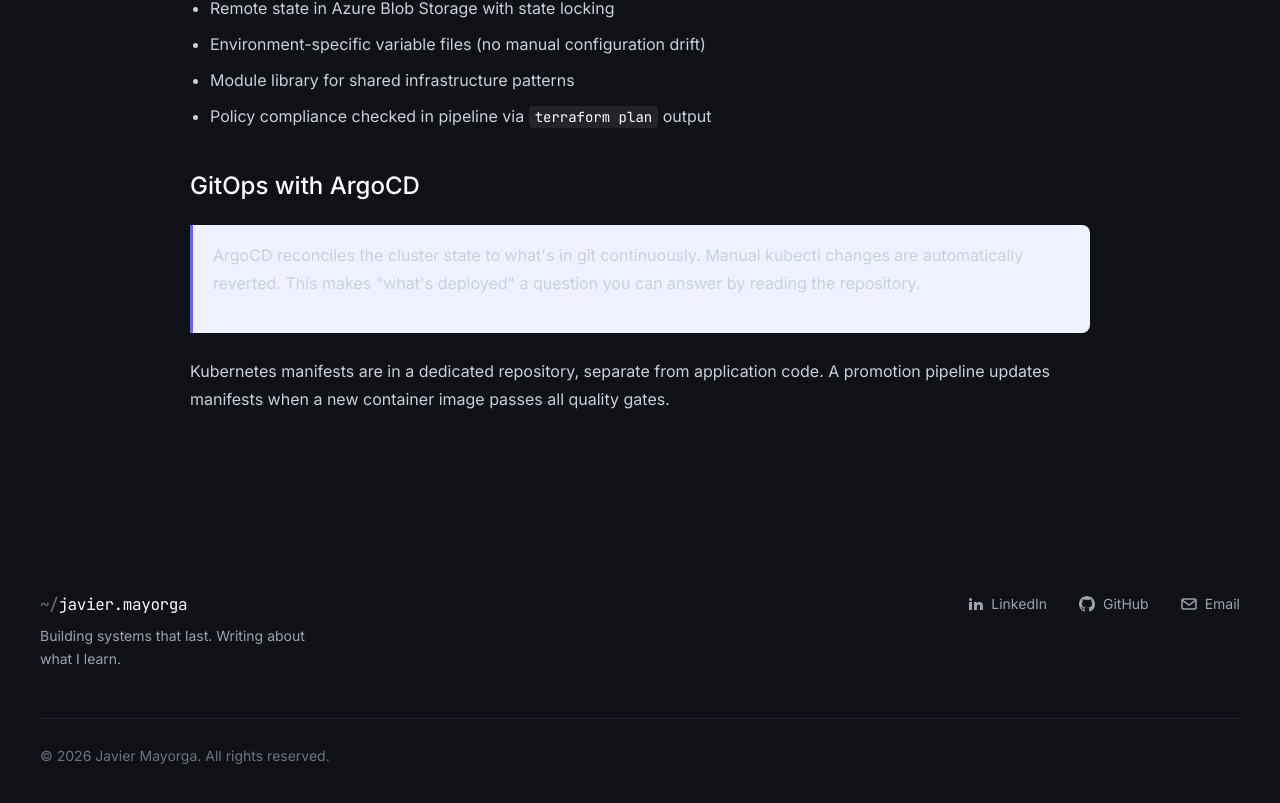
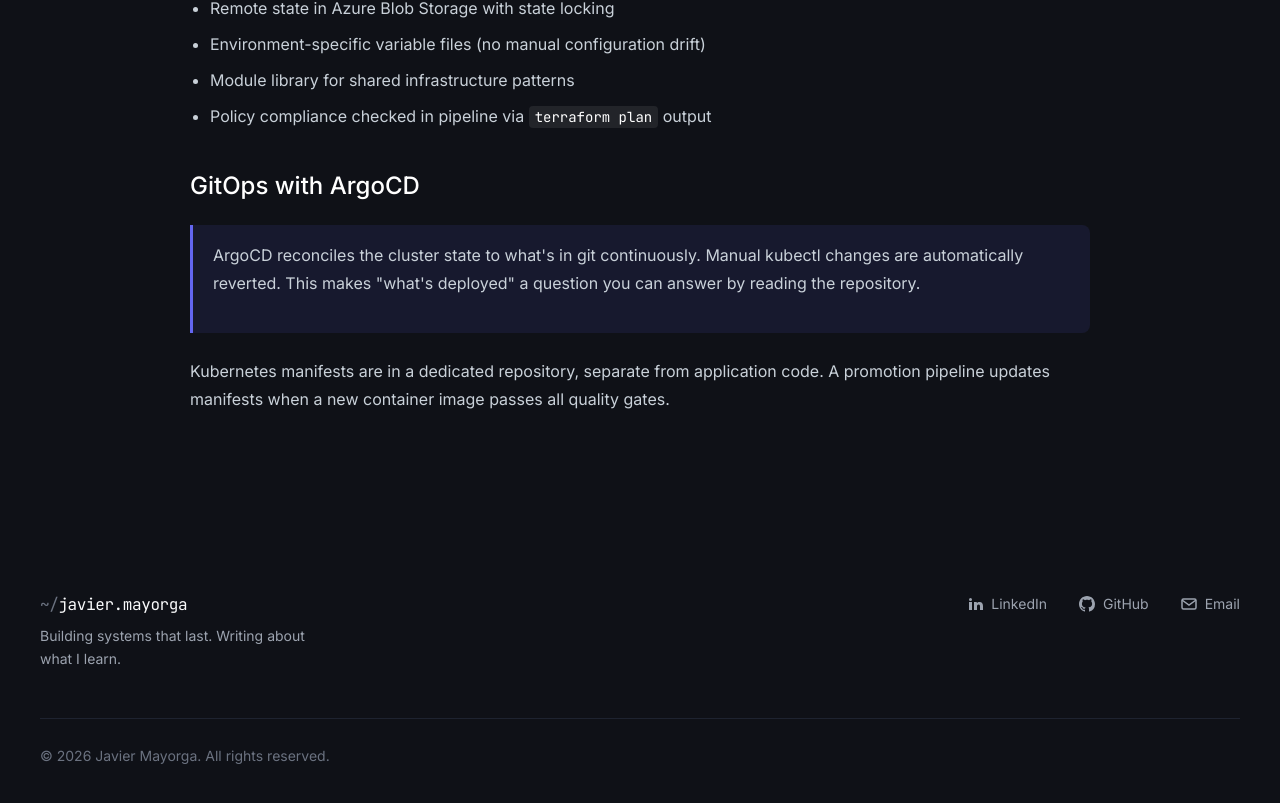
Before and after one commit to jmayorga94/javier-mayorga-dev, a Next.js app: page /architecture/cicd-pipeline in a window 1280 px wide. Shown: the part 1322-2125 px from the top of the page. Built offline with nearby package versions, Linux system fonts and the light colour scheme; no server answers.

Commit message:
fix(design-system): make Callout theme-aware using color-mix and prose-text token

```diff
--- a/src/components/mdx/Callout.tsx
+++ b/src/components/mdx/Callout.tsx
@@ -4,9 +4,9 @@
 }
 
 const styles = {
-  info: "border-[#1D9E75] bg-[#f0fdf9] text-[#374151]",
-  warning: "border-[#d97706] bg-[#fffbeb] text-[#374151]",
-  tip: "border-[#6366f1] bg-[#eef2ff] text-[#374151]",
+  info: "border-[#1D9E75] bg-[color-mix(in_srgb,#1D9E75_10%,transparent)] text-[var(--prose-text)]",
+  warning: "border-[#d97706] bg-[color-mix(in_srgb,#d97706_10%,transparent)] text-[var(--prose-text)]",
+  tip: "border-[#6366f1] bg-[color-mix(in_srgb,#6366f1_10%,transparent)] text-[var(--prose-text)]",
 };
 
 export function Callout({ children, type = "info" }: CalloutProps) {
```
